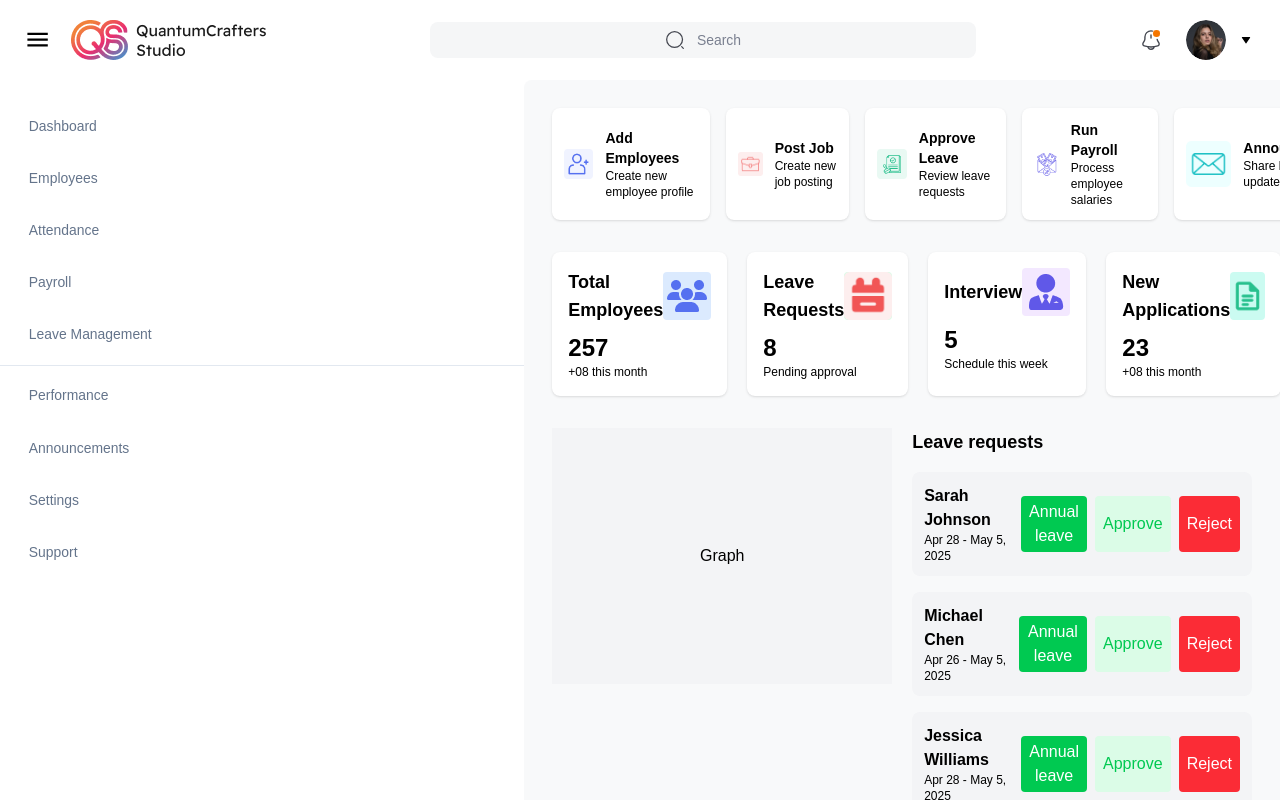
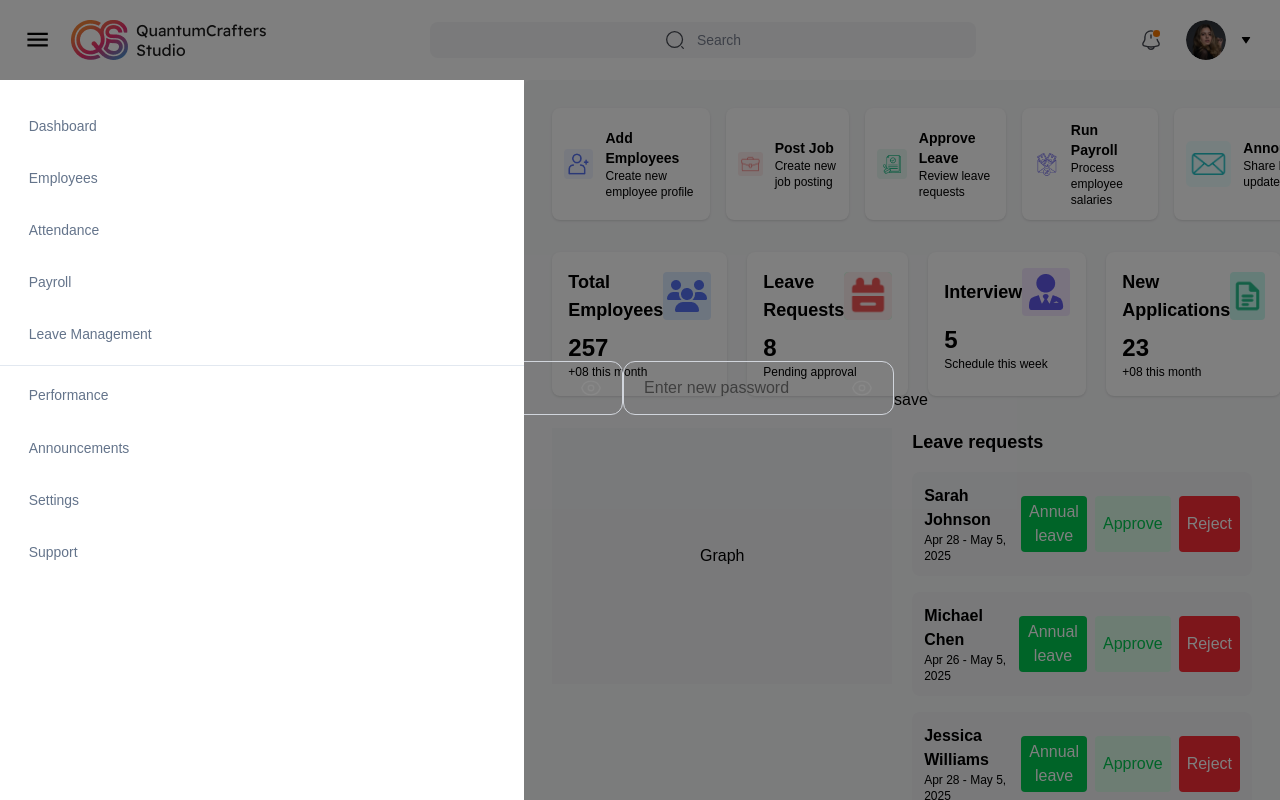
Before and after one commit to qcsstudio/hrms, a React (Vite) app: page /dashboard/Companyadmin-dashboard in a window 1280 px wide. Built offline with nearby package versions, Linux system fonts and the light colour scheme; sample sign-in values are in the browser's storage.

Commit message:
add api of password change

```diff
--- a/src/Components/Auth/Login.jsx
+++ b/src/Components/Auth/Login.jsx
@@ -32,6 +32,8 @@ const Login = () => {
 
   const [newPassword, setNewPassword] = useState("");
   const [confirmPassword, setConfirmPassword] = useState("");
+
+  const [showPassword, setShowPassword] = useState(false);
 
   // Error states
   const [errors, setErrors] = useState({
@@ -442,7 +444,8 @@ const Login = () => {
                     </div>
                     <div className="flex justify-between items-center w-full">
                       <input
-                        type="password"
+                        // type="password"
+                          type={showPassword ? "text" : "password"}
                         placeholder="Password"
                         className={getInputFieldClass('password')}
                         value={password}
@@ -450,7 +453,10 @@ const Login = () => {
                         onBlur={() => handleBlur('password')}
                         disabled={isLoader}
                       />
+                      <button type='button' onClick={() => setShowPassword(prev => !prev)}>
+
                       <img src={Password_Show} alt="show" className="cursor-pointer" />
+                      </button>
                     </div>
                   </div>
                   {/* Password Error Message */}
@@ -729,26 +735,7 @@ const Login = () => {
               </p>
             </div>
 
-            {/* Right Side */}
-            <div className="flex-1 relative overflow-hidden flex items-center justify-center bg-gradient-to-br from-[#7EB4F5] via-[#4A7BF7] to-[#3B5FCC]">
-              {/* Decorative Circles */}
-              <div className="absolute -top-[60px] -right-[60px] w-[300px] h-[300px] border-2 border-white/15 rounded-full" />
-              <div className="absolute -bottom-[80px] -right-[40px] w-[400px] h-[400px] border-2 border-white/10 rounded-full" />
 
-              <div className="relative z-10 text-center p-10">
-                <h2 className="text-white text-[48px] font-extrabold leading-[1.15] mb-10 drop-shadow-lg">
-                  Join the <br />
-                  future of <br />
-                  HR Sign Up
-                </h2>
-
-                <img
-                  // src={authHero}
-                  alt="HR Professional"
-                  className="max-w-[380px] w-full rounded-lg object-cover"
-                />
-              </div>
-            </div>
           </div>
         </div>}
 
--- a/src/Container/Dashboard/Admindashboard.jsx
+++ b/src/Container/Dashboard/Admindashboard.jsx
@@ -1,10 +1,129 @@
-import React from 'react'
+import React, { useState } from 'react'
 import { Add_employees, Post_job, Approve_leave, Run_payroll, Announcement, Run_reports } from '../../allAssetsImport/allAssets'
 import { statslogo1, statslogo2, statslogo3, statslogo4, TotalPayroll, Processingstatus, paydate, kayecimage } from '../../allAssetsImport/allAssets'
+import { useDispatch, useSelector } from 'react-redux'
+import createAxios from '../../utils/axios.config'
+import { setAddLoginData } from '../../Redux/userSlice'
 
 const Admindashboard = () => {
+  const { istemporyPassword,user } = useSelector(state => state.user)
+  const [changepassword, setChangepassword] = useState({
+    oldPassword: "",
+    newPassword: ""
+  })
+
+  const [showOldPassword, setShowOldPassword] = useState(false);
+  const [showNewPassword, setShowNewPassword] = useState(false);
+
+
+  const dispatch = useDispatch()
+  const axiosInstance = createAxios()
+  const handleChange = (e) => {
+    const { name, value } = e.target;
+    setChangepassword({ ...changepassword, [name]: value })
+  }
+  const handlechangepassSubmit = async () => {
+    const payload = {
+      oldPassword: changepassword.oldPassword,
+      newPassword: changepassword.newPassword,
+      userId: user.id
+    }
+    try {
+      const res = await axiosInstance.post('/users/change-password', payload, {
+        meta: { auth: "TENANT_ONLY" }
+      })
+      console.log("after login change password response========", res.data)
+      dispatch(setAddLoginData(res.data))
+
+    } catch (error) {
+      console.warn("api is not working", error)
+
+    }
+
+  }
   return (
     <div className='p-5'>
+      {/* popup================================== */}
+      {!istemporyPassword && <div className="fixed inset-0 bg-black/50 z-40" >
+        <div className="fixed inset-0 flex items-center justify-center z-50">
+          <div className="relative mb-6 border-[1.5px] border-gray-300 rounded-xl px-5 py-[14px] flex items-center">
+            <input
+              name='oldPassword'
+               placeholder="Enter old password"
+              type={showOldPassword ? "text" : "password"}
+              value={changepassword.oldPassword}
+              onChange={handleChange}
+            />
+
+            <button
+              type="button"
+              onClick={() => setShowOldPassword(prev => !prev)}
+              className="bg-none border-none cursor-pointer text-[#888] p-0"
+            >
+              <svg
+                xmlns="http://www.w3.org/2000/svg"
+                fill="none"
+                viewBox="0 0 24 24"
+                strokeWidth={1.5}
+                stroke="currentColor"
+                className="w-[22px] h-[22px]"
+              >
+                <path
+                  strokeLinecap="round"
+                  strokeLinejoin="round"
+                  d="M2.036 12.322a1.012 1.012 0 010-.639C3.423 7.51 7.36 4.5 12 4.5c4.638 0 8.573 3.007 9.963 7.178.07.207.07.431 0 .639C20.577 16.49 16.64 19.5 12 19.5c-4.638 0-8.573-3.007-9.963-7.178z"
+                />
+                <path
+                  strokeLinecap="round"
+                  strokeLinejoin="round"
+                  d="M15 12a3 3 0 11-6 0 3 3 0 016 0z"
+                />
+              </svg>
+            </button>
+          </div>
+          <div className="relative mb-6 border-[1.5px] border-gray-300 rounded-xl px-5 py-[14px] flex items-center">
+            <input
+              name='newPassword'
+              placeholder="Enter new password"
+              type={showNewPassword ? "text" : "password"}
+              value={changepassword.newPassword}
+              onChange={handleChange}
+            />
+
+            <button
+              type="button"
+              onClick={() => setShowNewPassword(prev => !prev)}
+              className="bg-none border-none cursor-pointer text-[#888] p-0"
+            >
+              <svg
+                xmlns="http://www.w3.org/2000/svg"
+                fill="none"
+                viewBox="0 0 24 24"
+                strokeWidth={1.5}
+                stroke="currentColor"
+                className="w-[22px] h-[22px]"
+              >
+                <path
+                  strokeLinecap="round"
+                  strokeLinejoin="round"
+                  d="M2.036 12.322a1.012 1.012 0 010-.639C3.423 7.51 7.36 4.5 12 4.5c4.638 0 8.573 3.007 9.963 7.178.07.207.07.431 0 .639C20.577 16.49 16.64 19.5 12 19.5c-4.638 0-8.573-3.007-9.963-7.178z"
+                />
+                <path
+                  strokeLinecap="round"
+                  strokeLinejoin="round"
+                  d="M15 12a3 3 0 11-6 0 3 3 0 016 0z"
+                />
+              </svg>
+            </button>
+          </div>
+
+
+          <button onClick={handlechangepassSubmit}>save</button>
+
+        </div>
+      </div>}
+
+
       {/* Top Action Buttons */}
       <div className='flex  justify-between gap-4'>
         {[
@@ -189,7 +308,7 @@ const Admindashboard = () => {
         </div>
         <div className='md:w-1/3 border border-red-500 flex items-center justify-center'>hello</div>
       </div>
-    </div>
+    </div >
   )
 }
 
--- a/src/Redux/userSlice.js
+++ b/src/Redux/userSlice.js
@@ -10,6 +10,7 @@ const initialState = {
 
   // company data
   companyId: null,
+  istemporyPassword:null,
 
    forcePasswordChange: false,
 
@@ -29,6 +30,7 @@ const userSlice = createSlice({
       state.token = action.payload.token;
       state.role = action.payload.user.role;
       state.companyId = action.payload.user.companyId;
+      state.istemporyPassword = action.payload.user.istemporyPassword
 
        state.forcePasswordChange = action.payload.forcePasswordChange;
 
```
